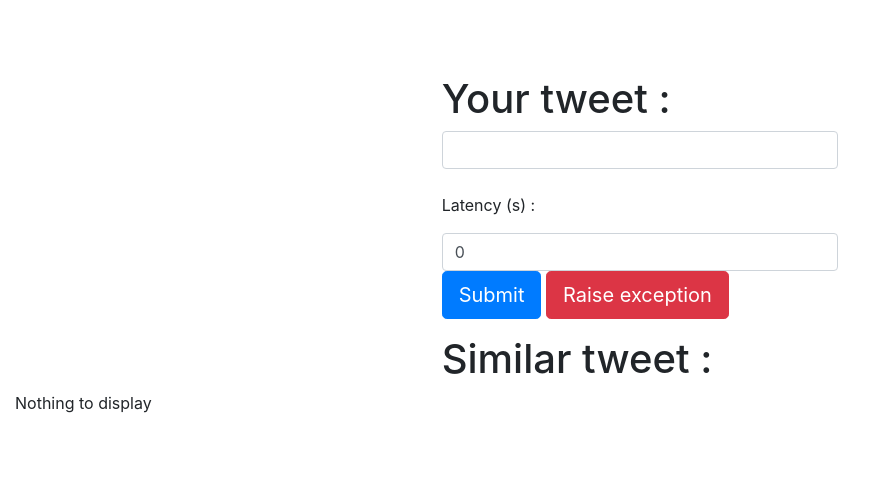
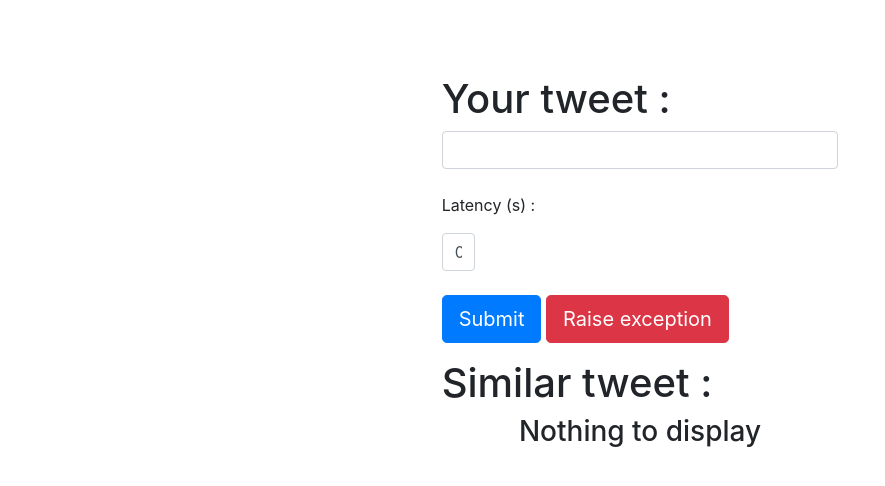
Before and after one commit to axoutitou/TweetSimilarity, a Flask app: page / in a window 1280 px wide. Shown: the top 486 px of the page, without its empty margins (0-885 px from the left). Run offline with Flask 2, Linux system fonts and the light colour scheme; parts of the project's set-up code (start-up, migrations or seed data) failed here and were passed over.

Commit message:
Adjusting visualization

```diff
--- a/app.py
+++ b/app.py
@@ -28,6 +28,17 @@ def getTop10SimilarTweet(param_tweet):
 
 	return result
 
+def cleanResult(dico):
+	result= {}
+	i=1
+	for key, value in dico.items():
+		result['Top '+str(i)] = {
+			'Sentence': " ".join(dico[key][1]),
+			'Score': dico[key][3]
+		}
+		i+=1
+	return result
+
 @app.route('/', methods=['GET', 'POST'])
 def index():
 
@@ -42,7 +53,7 @@ def index():
 		if(form_type == 'Submit'):
 			result = getTop10SimilarTweet(details['tweet'])
 			LATENCY.observe(time.time()-start)
-			return render_template('index.html', result=result)
+			return render_template('index.html', result=cleanResult(result))
 
 		else:
 			with EXCEPTIONS.count_exceptions() :
--- a/templates/index.html
+++ b/templates/index.html
@@ -28,7 +28,7 @@
                         <div class="form-group">
                             <h1>Your tweet :</h1>
                             <input type="text" class="form-control" id="tweet" name="tweet"><br>
-                            <p>Latency (s) : </p><input type="text" class="form-control" id="latency" name="latency" value=0>
+                            <p>Latency (s) : </p><input type="text" class="form-control col-lg-1" id="latency" name="latency" value=0><br>
                             <button type="submit" class="btn btn-primary btn-lg" value="Submit" id="send_form" name="send_form">Submit</button>
                             <button type="submit" class="btn btn-danger btn-lg" value="Raise exception" id="send_form" name="send_form">Raise exception</button>
                         </div>
@@ -42,11 +42,11 @@
                 <div class="col-lg-5" >
                     <ul class="list-group">
                         {% for key, item in result.items() %}
-                            <li class="list-item-group">{{key}} <br> <span>{{item}}</span></li>
+                            <li class="list-item-group">{{key}} <br> <span>Tweet : {{item['Sentence']}}</span><br> <span>Score : {{item['Score']}}</span></li>
                         {% endfor %}
                     </ul>
                     {% else %}
-                        <p>Nothing to display</p>
+                        <h3 style="text-align: center;">Nothing to display</h3>
                     {% endif %}
                 </div>
             </div>
```
